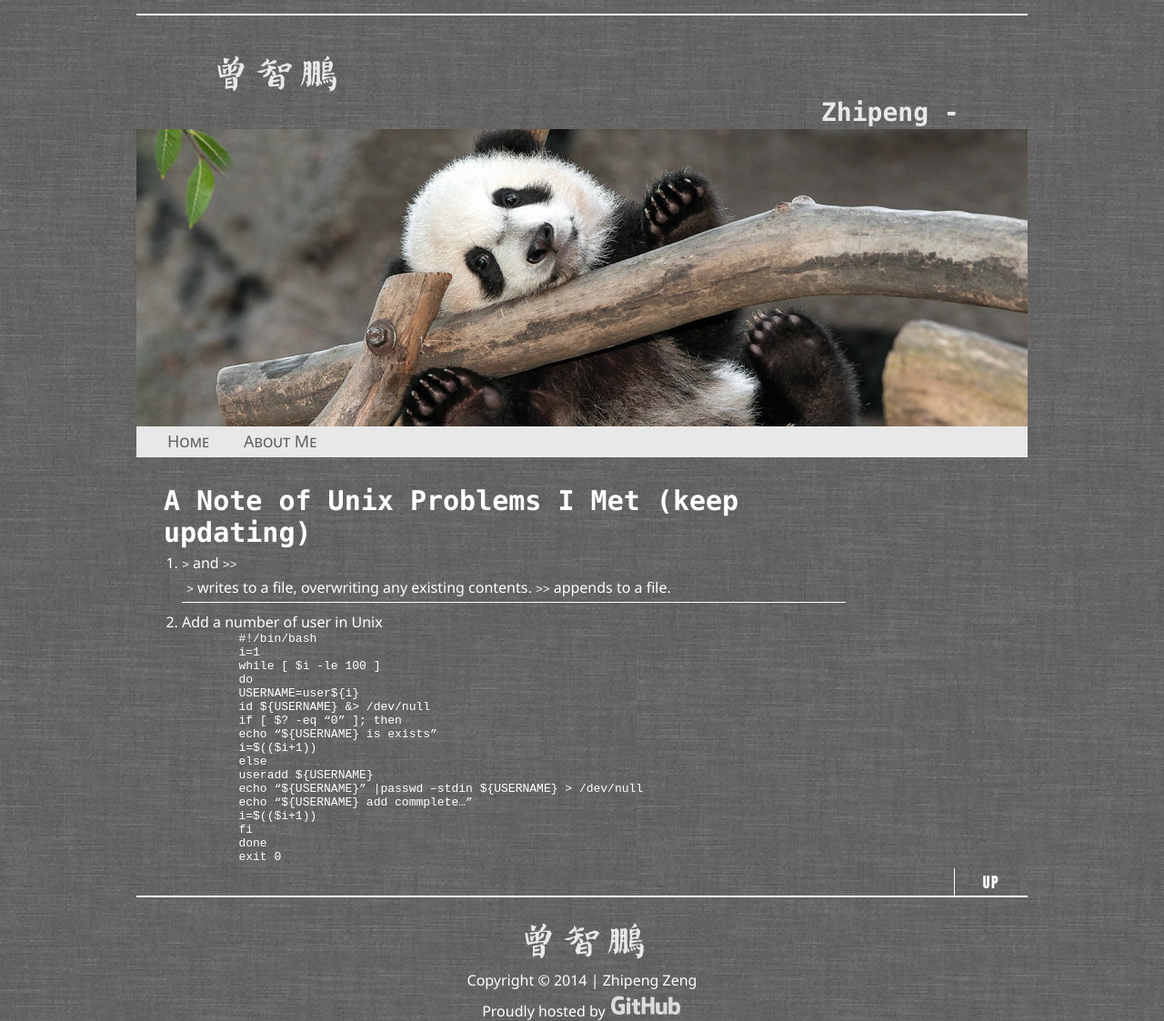
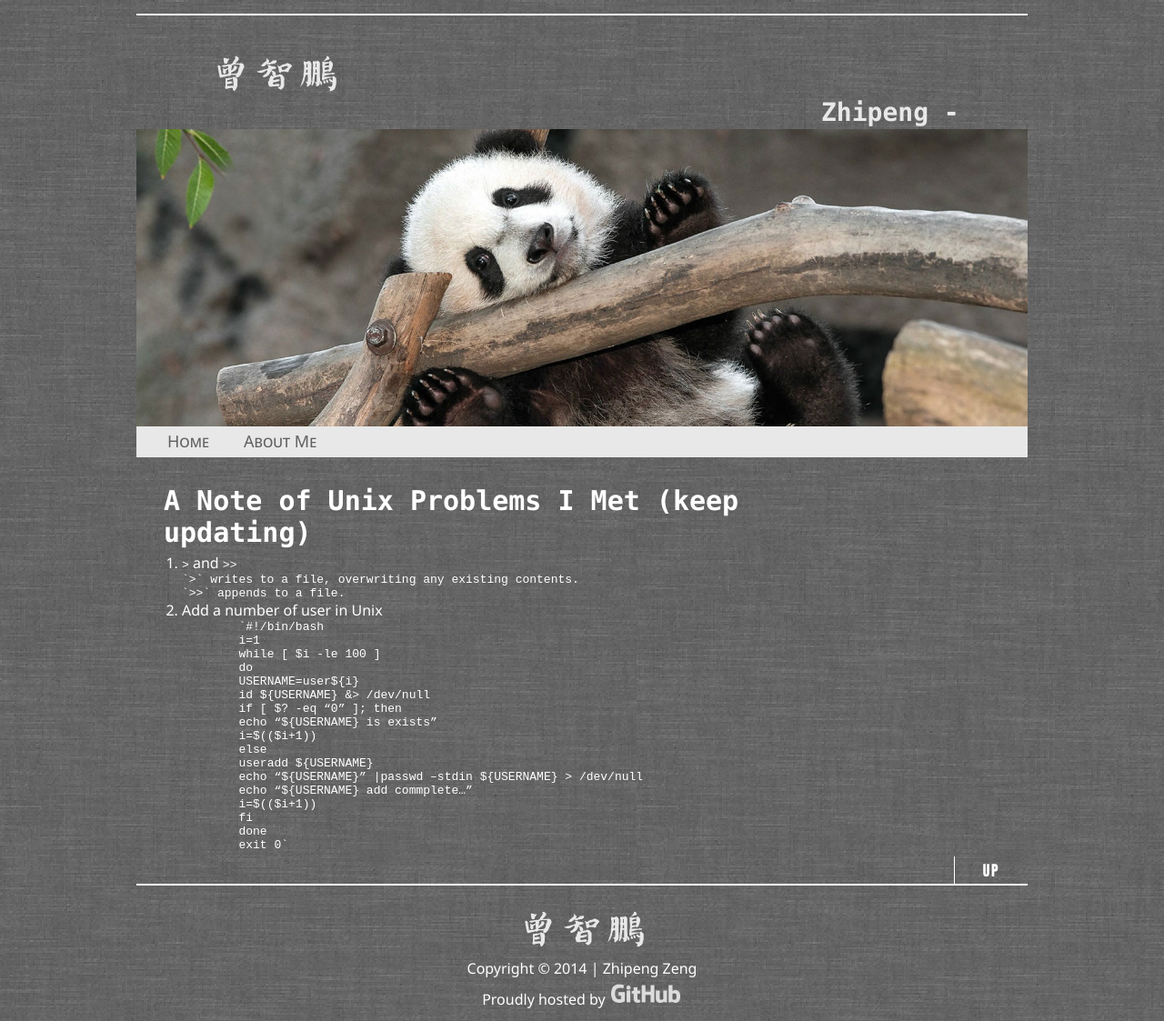
Before and after one commit to ZhipengZeng/AAA-Blog, a Jekyll site: the page built from _posts/2015-02-05-Note-of-Unix.md, in a window 1280 px wide. Shown: the whole page at 91% size. Built offline with Jekyll 4.4.1, drawn with Linux system fonts in a browser that asks for light colours.

Commit message:
fix error

```diff
--- a/_posts/2015-02-05-Note-of-Unix.md
+++ b/_posts/2015-02-05-Note-of-Unix.md
@@ -4,10 +4,10 @@
 ---
 ##A Note of Unix Problems I Met (keep updating)
 1.	`>` and `>>`
-	> `>` writes to a file, overwriting any existing contents.
-	> `>>` appends to a file.
+	>	`>` writes to a file, overwriting any existing contents.
+	>	`>>` appends to a file.
 2.	Add a number of user in Unix
-	>		#!/bin/bash
+	>		`#!/bin/bash
 	>		i=1
 	>		while [ $i -le 100 ]
 	>		do
@@ -23,4 +23,4 @@
 	>		i=$(($i+1))
 	>		fi
 	>		done
-	>		exit 0
+	>		exit 0`
```
